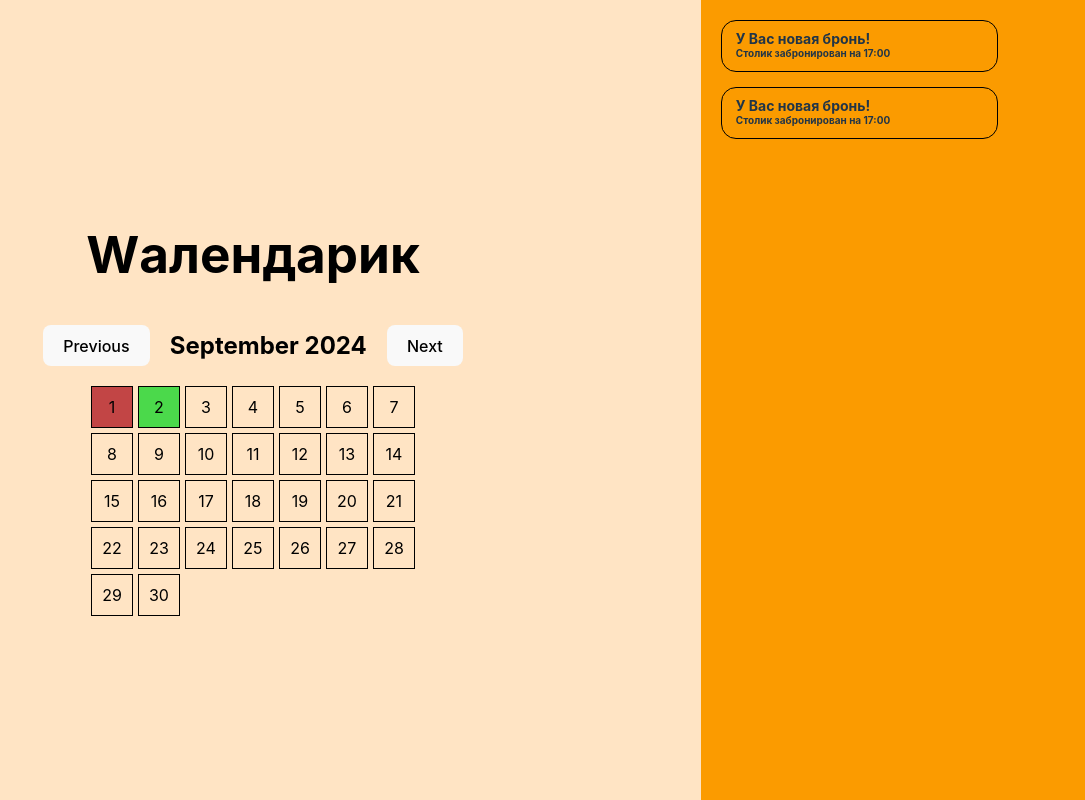
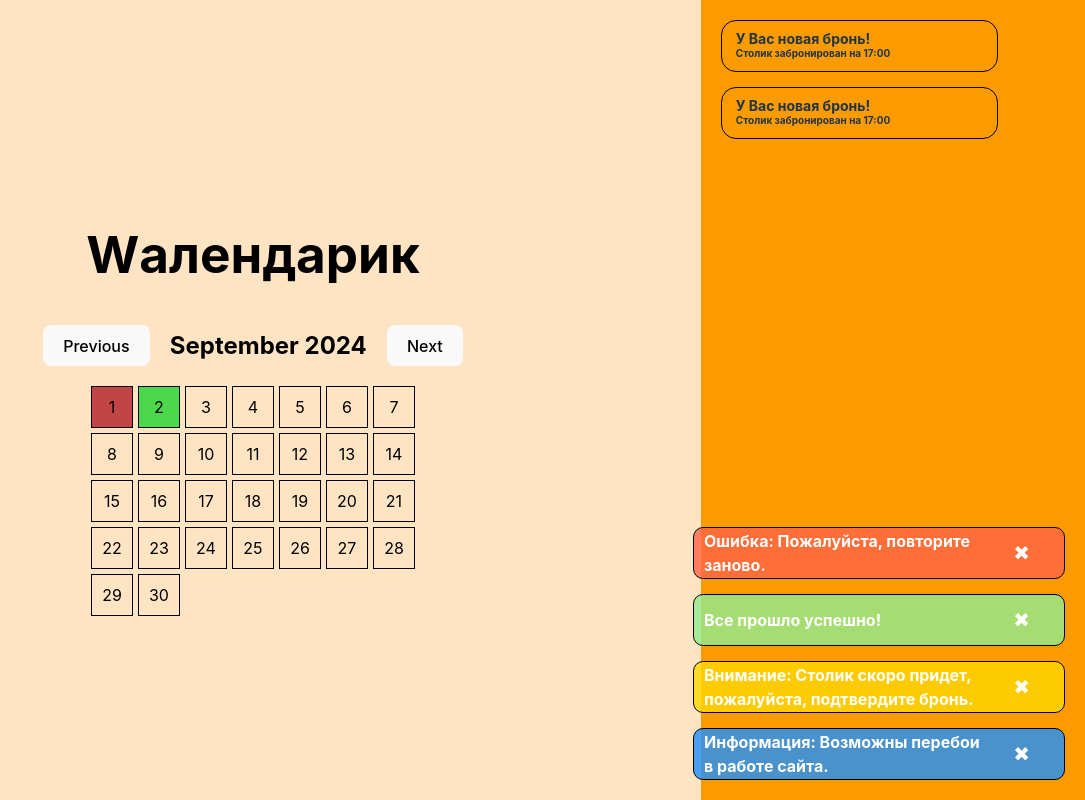
Before and after one commit to DoraDuraGang/restaurant-frontend-admin, a React (Vite) app: page / in a window 1280 px wide. Shown: the whole page, without its empty margins (195-1280 px from the left). Built offline with nearby package versions, Linux system fonts and the light colour scheme.

Commit message:
чекай уведомляшки

```diff
--- a/src/components/NotificationBlock/Noti.css
+++ b/src/components/NotificationBlock/Noti.css
@@ -1,6 +1,7 @@
 .ViewNoti {
   display: flex;
   flex-direction: column;
+  justify-content: space-between;
   padding: 32px 16px;
   gap: 15px;
   width: 30%;
@@ -8,3 +9,15 @@
   padding: 20px;
   box-sizing: border-box;
 }
+.Order {
+  display: flex;
+  flex-direction: column;
+  gap: 15px;
+}
+.Toasts{
+  display: flex;
+  flex-direction: column;
+  align-items:flex-end;
+  padding: 0 0;
+  gap: 15px;
+}
--- a/src/components/NotificationBlock/NotificationBlock.tsx
+++ b/src/components/NotificationBlock/NotificationBlock.tsx
@@ -1,11 +1,26 @@
 import "./Noti.css";
 import NotiElements from "./elements/NotiElements/NotiElements";
+import BadToast from "./toast/BadToast/BadToast";
+import GoodToast from "./toast/GoodToast/Toast";
+import WarningToast from "./toast/WarningToast/Warningtoast";
+import InfoToast from "./toast/InfoToast/InfoToast";
 
 const NotificationBlock = () => {
  return (
   <div className="ViewNoti">
-   <NotiElements />
-   <NotiElements />
+
+   <div className="Order">
+    <NotiElements />
+    <NotiElements />
+   </div>
+
+   <div className="Toasts">
+            <BadToast />
+            <GoodToast />
+            <WarningToast />
+            <InfoToast />
+   </div>
+
   </div>
  );
 };
--- /dev/null
+++ b/src/components/NotificationBlock/toast/BadToast/BadToast.tsx
@@ -0,0 +1,21 @@
+import { useState } from 'react';
+import '../Toast.css';
+
+const BadToast = () => {
+ const [visible, setVisible] = useState(true);
+
+ const handleClose = () => {
+     setVisible(false);
+ };
+
+ if (!visible) return null;
+
+ return (
+     <div className="Toast error">
+         Ошибка: Пожалуйста, повторите заново.
+         <button onClick={handleClose} className="close-button">✖</button>
+     </div>
+ );
+};
+
+export default BadToast;
--- /dev/null
+++ b/src/components/NotificationBlock/toast/GoodToast/Toast.tsx
@@ -0,0 +1,21 @@
+import { useState } from 'react';
+import "../Toast.css"
+
+const GoodToast = () => {
+    const [visible, setVisible] = useState(true);
+
+    const handleClose = () => {
+        setVisible(false);
+    };
+
+    if (!visible) return null;
+
+    return (
+        <div className="Toast success">
+             Все прошло успешно!
+            <button onClick={handleClose} className="close-button">✖</button>
+        </div>
+    );
+};
+
+export default GoodToast;
--- /dev/null
+++ b/src/components/NotificationBlock/toast/InfoToast/InfoToast.tsx
@@ -0,0 +1,21 @@
+import { useState } from 'react';
+import '../Toast.css';
+
+const InfoToast = () => {
+    const [visible, setVisible] = useState(true);
+
+    const handleClose = () => {
+        setVisible(false);
+    };
+
+    if (!visible) return null;
+
+    return (
+        <div className="Toast info">
+            Информация: Возможны перебои в работе сайта.
+            <button onClick={handleClose} className="close-button">✖</button>
+        </div>
+    );
+};
+
+export default InfoToast;
--- /dev/null
+++ b/src/components/NotificationBlock/toast/Toast.css
@@ -0,0 +1,38 @@
+.Toast {
+  width: 350px;
+  height: 50px;
+  border: solid black 1px;
+  border-radius: 10px;
+  display: flex;
+  align-items: center;
+  justify-content: space-between;
+  color: white;
+  font-weight: bold;
+  padding: 0 10px;
+}
+
+.error {
+  background-color: rgba(255, 99, 71, 0.8);
+}
+
+.success {
+  background-color: rgba(144, 238, 144, 0.8);
+}
+
+.warning {
+  background-color: rgba(255, 215, 0, 0.8);
+}
+
+.info {
+  background-color: rgba(30, 144, 255, 0.8);
+}
+
+.close-button {
+  background: none;
+  border: none;
+  color: white;
+  font-size: 20px;
+  cursor: pointer;
+  display: flex;
+  align-items: center;
+}
--- /dev/null
+++ b/src/components/NotificationBlock/toast/WarningToast/Warningtoast.tsx
@@ -0,0 +1,21 @@
+import { useState } from 'react';
+import '../Toast.css';
+
+const WarningToast  = () => {
+    const [visible, setVisible] = useState(true);
+
+    const handleClose = () => {
+        setVisible(false);
+    };
+
+    if (!visible) return null;
+
+    return (
+        <div className="Toast warning">
+            Внимание: Столик скоро придет, пожалуйста, подтвердите бронь.
+            <button onClick={handleClose} className="close-button">✖</button>
+        </div>
+    );
+};
+
+export default WarningToast ;
```
